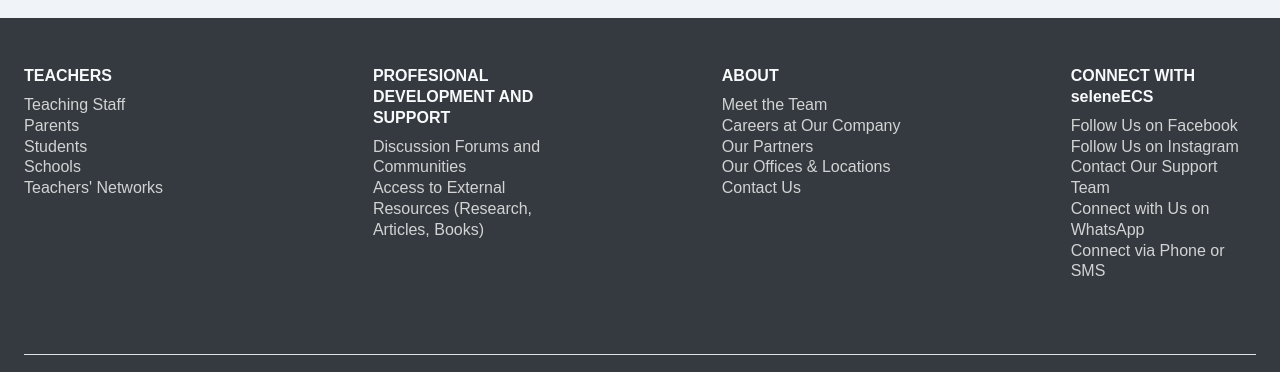
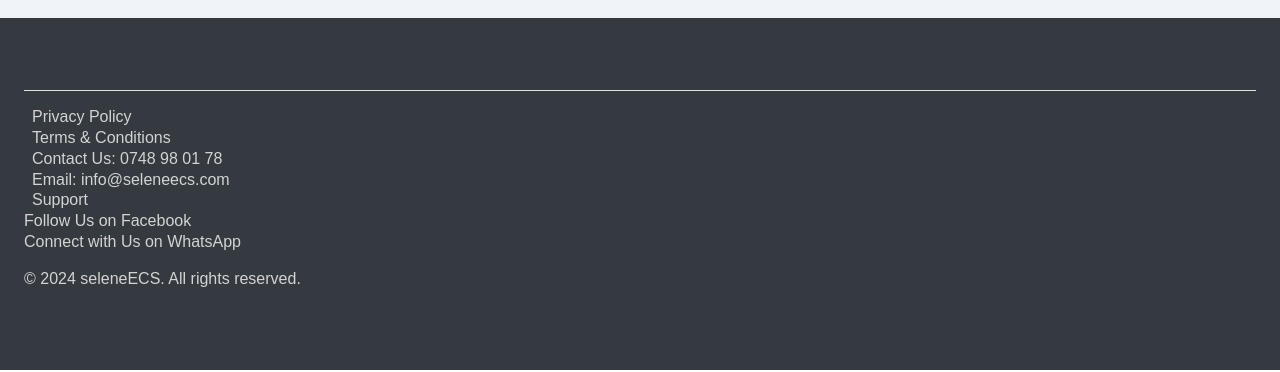
Before and after one commit to seleneecs/front-end, a React (Vite) app: page / in a window 1280 px wide. Shown: the part 2875-3247 px from the top of the page. Built offline with nearby package versions, Linux system fonts and the light colour scheme; no server answers.

Commit message:
removed unnuccesary footer notes

```diff
--- a/src/components/Footer/Footer.jsx
+++ b/src/components/Footer/Footer.jsx
@@ -5,66 +5,25 @@
   return (
     <footer className="footer bg-custom-dark">
      <div className="px-4 py-5">
-        <div className="row justify-content-between">
-          {/* Column 1 */}
-          <div className="col-12 col-md-2 mb-4">
-            <a className="footer-link-bold text-light mb-3" href="#">TEACHERS</a>
-            <ul className="list-unstyled custom-footer-text py-2">
-              <li><a className="custom-footer-text" href="#">Teaching Staff</a></li>
-              <li><a className="custom-footer-text" href="#">Parents</a></li>
-              <li><a className="custom-footer-text" href="#">Students</a></li>
-              <li><a className="custom-footer-text" href="#">Schools</a></li>
-              <li><a className="custom-footer-text" href="#">Teachers' Networks</a></li>
-            </ul>
-          </div>
-          {/* Column 2 */}
-          <div className="col-12 col-md-2 mb-4">
-            <a className="footer-link-bold text-light mb-3" href="#">PROFESIONAL DEVELOPMENT AND SUPPORT </a>
-            <ul className="list-unstyled custom-footer-text py-2">
-              <li><a className="custom-footer-text" href="#">Discussion Forums and Communities</a></li>
-              <li><a className="custom-footer-text" href="#">Access to External Resources (Research, Articles, Books)</a></li>
-            </ul>
-          </div>
 
-          {/* Column 4 */}
-          <div className="col-12 col-md-2 mb-4">
-            <a className="footer-link-bold text-light mb-3" href="#">ABOUT</a>
-            <ul className="list-unstyled custom-footer-text py-2">
-              <li><a className="custom-footer-text" href="#">Meet the Team</a></li>
-              <li><a className="custom-footer-text" href="#">Careers at Our Company</a></li>
-              <li><a className="custom-footer-text" href="#">Our Partners</a></li>
-              <li><a className="custom-footer-text" href="#">Our Offices & Locations</a></li>
-              <li><a className="custom-footer-text" href="#">Contact Us</a></li>
-            </ul>
-          </div>
-          {/* Column 5 */}
-          <div className="col-12 col-md-2 mb-4">
-            <a className="footer-link-bold text-light mb-3" href="#">CONNECT WITH seleneECS</a>
-            <ul className="list-unstyled custom-footer-text py-2">
-              <li><a className="custom-footer-text" href="https://web.facebook.com/profile.php?id=61556763399546">Follow Us on Facebook</a></li>
-              <li><a className="custom-footer-text" href="#">Follow Us on Instagram</a></li>
-              <li><a className="custom-footer-text" href="#">Contact Our Support Team</a></li>
-              <li><a className="custom-footer-text" href="#">Connect with Us on WhatsApp</a></li>
-              <li><a className="custom-footer-text" href="#">Connect via Phone or SMS</a></li>
-            </ul>
-          </div>
-        </div>
-        {/* Footer Bottom */}
+
         <div className=" py-3 border-top mt-4 w-100">
           <ul className=" list-unstyled custom-footer-text fs-7 fw-light">
             <li className="mx-2"><a className="custom-footer-text" href="#">Privacy Policy</a></li>
             <li className="mx-2"><a className="custom-footer-text" href="#">Terms & Conditions</a></li>
+
             <li className="mx-2">
               <a className="custom-footer-text position-relative" href="#" title="0720 938 209">Contact Us: 0748 98 01 78</a>
+            </li>
 
-            </li>
             <li className="mx-2">
               <a className="custom-footer-text position-relative" href="#" title="0720 938 209">Email: info@seleneecs.com</a>
+            </li>
 
-            </li>
             <li className="mx-2"><a className="custom-footer-text" href="/support">Support</a></li>
+            <li><a className="custom-footer-text" href="https://web.facebook.com/profile.php?id=61556763399546">Follow Us on Facebook</a></li>
 
-
+              <li><a className="custom-footer-text" href="#">Connect with Us on WhatsApp</a></li>
           </ul>
           <ul className="list-unstyled fs-7 fw-light custom-footer-text d-flex">
             <li>&copy; 2024 seleneECS. All rights reserved.</li>
```
